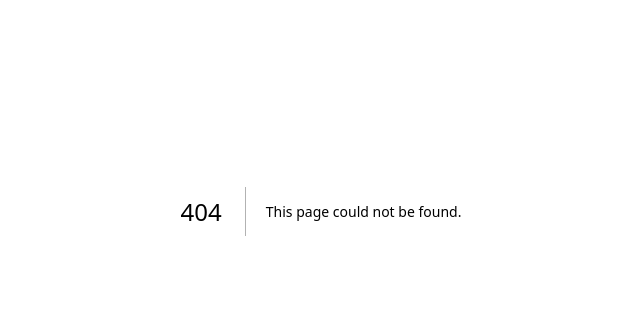
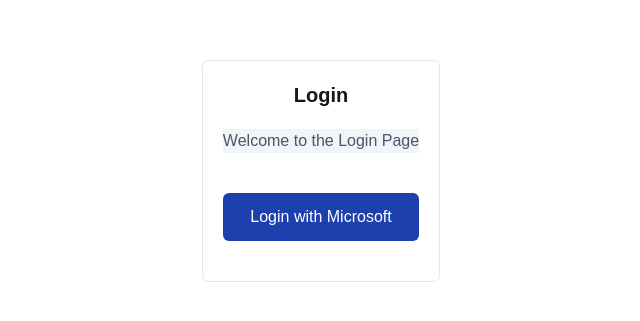
Before and after one commit to irenesryan/nextjs-auth-with-ms-entra-id, a Next.js app: page /login in a window 1280 px wide. Before the commit this address had no page. Shown: the part 189-510 px from the top of the page, without its empty margins (319-959 px from the left). Built offline with nearby package versions, Linux system fonts and the light colour scheme.

Commit message:
Add Login page with welcome message and Login button component

```diff
--- /dev/null
+++ b/app/login/page.tsx
@@ -0,0 +1,15 @@
+import LoginButton from "@/components/LoginButton"
+
+function Login() {
+  return (
+    <div className="flex items-center justify-center min-h-[90vh]">
+      <div className="p-5 border rounded-md max-w-[50%] flex gap-5 flex-col">
+        <h1 className="text-center font-semibold text-xl">Login</h1>
+        <p className="justify-center items-center text-gray-600 bg-slate-100">Welcome to the Login Page</p>
+        <LoginButton />
+      </div>
+    </div>
+  )
+}
+
+export default Login
```
